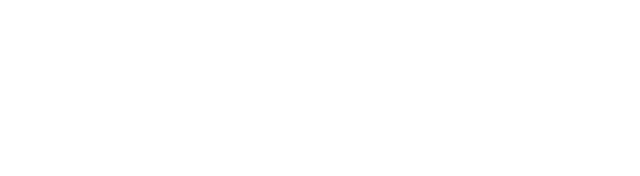
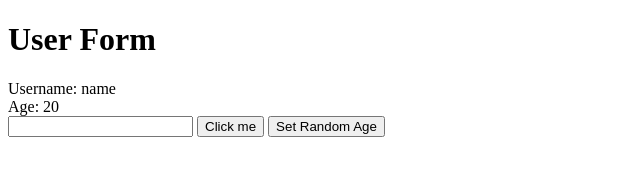
Before and after one commit to liridonRama/ts-web-framework-task, a website built with Parcel: page index.html in a window 1280 px wide. Shown: the whole page, without its empty margins (0-640 px from the left). Built offline with nearby package versions, Linux system fonts and the light colour scheme; data requests are answered from the project's data file.

Commit message:
feature (FE): adding event management in user form

```diff
--- a/index.html
+++ b/index.html
@@ -1,11 +1,15 @@
 <!DOCTYPE html>
 <html lang="en">
+
 <head>
   <meta charset="UTF-8" />
   <meta name="viewport" content="width=device-width, initial-scale=1.0" />
   <title>Web Framework App</title>
 </head>
+
 <body>
+  <div id="root"></div>
   <script src="./src/index.ts"></script>
 </body>
+
 </html>
--- a/src/index.ts
+++ b/src/index.ts
@@ -1,10 +1,7 @@
 import { User } from './models/User';
+import { UserForm } from "./views/UserForm";
 
+const user = User.buildUser({ name: "name", age: 20 });
+const userForm = new UserForm(document.getElementById("root"), user);
 
-const coll = User.buildUserCollection();
-
-coll.on("change", () => {
-  console.log(coll);
-})
-
-coll.fetch();
+userForm.render()
--- a/src/models/User.ts
+++ b/src/models/User.ts
@@ -17,6 +17,10 @@ export class User extends Model<UserProps> {
     )
   }
 
+  setRandomAge(): void {
+    this.set({ age: Math.floor(Math.random() * 100) });
+  }
+
   static buildUserCollection(): Collection<User, UserProps> {
     return new Collection<User, UserProps>(
       `${ROOT_URL}/users`,
--- /dev/null
+++ b/src/views/UserForm.ts
@@ -0,0 +1,59 @@
+import { User } from '../models/User';
+
+export class UserForm {
+  constructor(public parent: Element | null, public model: User) { }
+
+  onButtonCLick(): void {
+    console.log("hi there");
+  }
+
+  eventsMap = (): { [key: string]: () => void } => {
+    return {
+      "mouseover:h1": this.onHeaderHover,
+      "click:.set-age": this.onSetAgeClick,
+    }
+  }
+  onSetAgeClick = (): void => {
+    this.model.setRandomAge();
+    console.log(this.model.get("age"))
+  }
+
+  template(): string {
+    return `
+      <div>
+        <h1>User Form</h1>
+        <div>Username: ${this.model.get("name")}</div>
+        <div>Age: ${this.model.get("age")}</div>
+        <input />
+        <button>Click me</button>
+        <button class="set-age">Set Random Age</button>
+      </div>
+    `;
+  }
+
+  onHeaderHover() {
+    console.log("hoveroni");
+  }
+
+  bindEvents(fragment: DocumentFragment): void {
+    const eventsMap = this.eventsMap();
+    Object.keys(eventsMap).forEach(eventKey => {
+      const [eventName, selector] = eventKey.split(":");
+      fragment.querySelectorAll(selector).forEach(element => {
+        element.addEventListener(eventName, eventsMap[eventKey])
+      });
+    });
+  }
+
+  render(): void {
+    if (!this.parent) {
+      throw new Error("no proper parent element was passed");
+    }
+
+    const templateElement = document.createElement("template");
+    templateElement.innerHTML = this.template();
+
+    this.bindEvents(templateElement.content);
+    this.parent.append(templateElement.content);
+  }
+}
```
Lines whose indentation alone changed are shown as unchanged.
